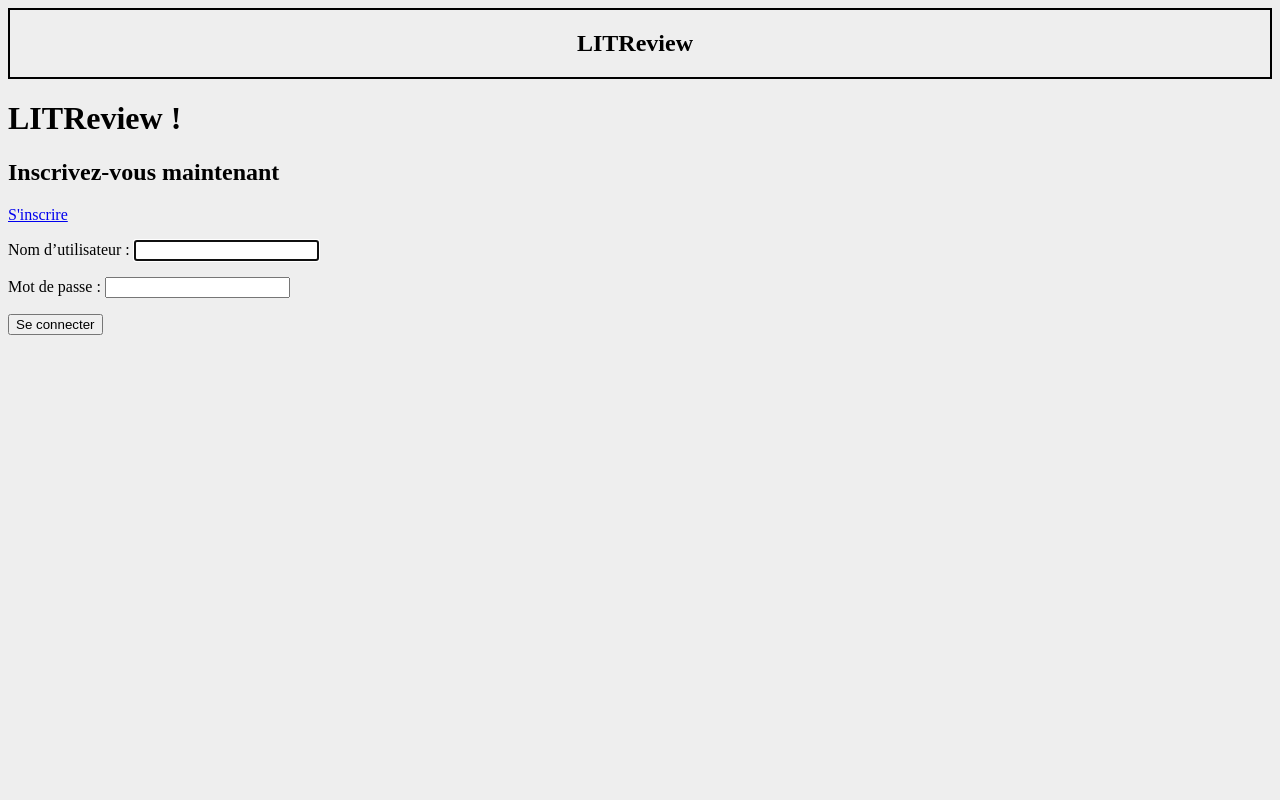
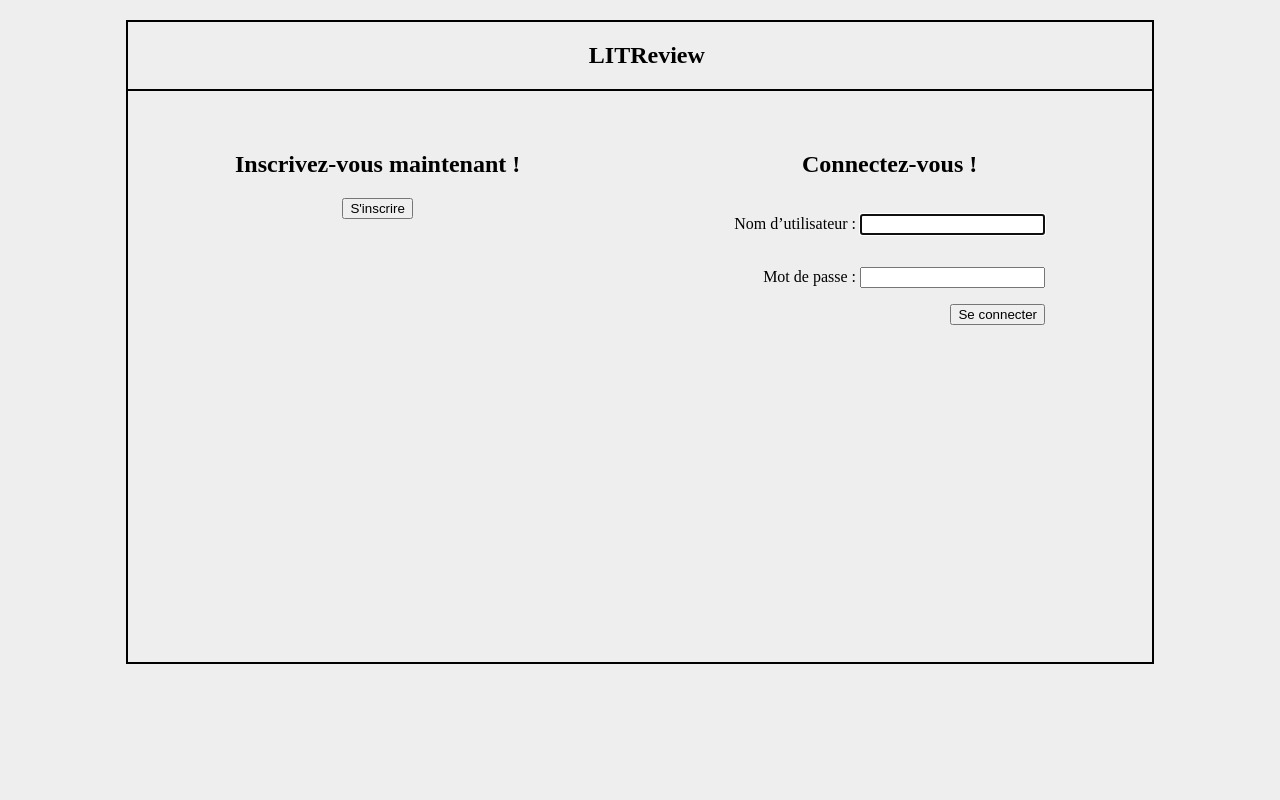
Before and after one commit to Nicolas-Frenay/P9_application_web, a Django app: page / in a window 1280 px wide. Run offline with Django 3.2, Linux system fonts and the light colour scheme.

Commit message:
create snippets for connexion page, and some styling

```diff
--- a/review/templates/review/login.html
+++ b/review/templates/review/login.html
@@ -1,17 +1,7 @@
 {% extends 'base.html' %}
 {% block content %}
-    <div>
-        <h2> Inscrivez-vous maintenant</h2>
-        <a href="{% url 'signup' %}">S'inscrire</a>
-    </div>
-    <div>
-    {% if form.errors %}
-    {{ form.errors }}
-    {% endif %}
-    <form method="post">
-        {{ form.as_p }}
-        {% csrf_token %}
-        <button type="submit">Se connecter</button>
-    </form>
-    </div>
+<div class="connexion_page">
+    {% include 'review/partials/signup_snippet.html' %}
+    {% include 'review/partials/login_snippet.html' %}
+</div>
 {% endblock %}
--- /dev/null
+++ b/review/templates/review/partials/login_snippet.html
@@ -0,0 +1,11 @@
+<div class="log_snip">
+<h2>Connectez-vous !</h2>
+{% if form.errors %}
+{{ form.errors }}
+{% endif %}
+<form method="post">
+    {{ form.as_p }}
+    {% csrf_token %}
+    <button type="submit">Se connecter</button>
+</form>
+</div>
--- /dev/null
+++ b/review/templates/review/partials/signup_snippet.html
@@ -0,0 +1,6 @@
+<div class="sign_snip">
+    <h2> Inscrivez-vous maintenant !</h2>
+    <form method="get" action="{% url 'signup' %}">
+        <button type="submit">S'inscrire</button>
+    </form>
+</div>
--- a/static/style.css
+++ b/static/style.css
@@ -1,5 +1,15 @@
 html {
   background-color: #EEE;
+  width: 100%;
+  height: 100%;
+}
+
+body {
+  width: 80%;
+  height: 80%;
+  margin: auto;
+  border: solid 2px;
+  margin-top: 20px;
 }
 
 .nav {
@@ -8,7 +18,7 @@ html {
   align-items: center;
   top: 0;
   border-bottom-color: black;
-  border: solid 2px;
+  border-bottom: solid 2px;
 }
 .nav__title {
   right: 50%;
@@ -19,4 +29,23 @@ html {
   margin: 0 10px;
 }
 
+.connexion_page {
+  display: flex;
+  justify-content: space-around;
+  margin-top: 40px;
+}
+
+.log_snip form {
+  display: flex;
+  flex-direction: column;
+  align-items: flex-end;
+}
+.log_snip h2 {
+  text-align: center;
+}
+
+.sign_snip {
+  text-align: center;
+}
+
 /*# sourceMappingURL=style.css.map */
--- a/templates/base.html
+++ b/templates/base.html
@@ -20,7 +20,6 @@
         </ul>
     </nav>
     <body>
-    <h1>LITReview !</h1>
     {% block content %}
     {% endblock %}
     </body>
```
Also changed, not shown: review/models.py (+9 -9 lines), db.sqlite3.
